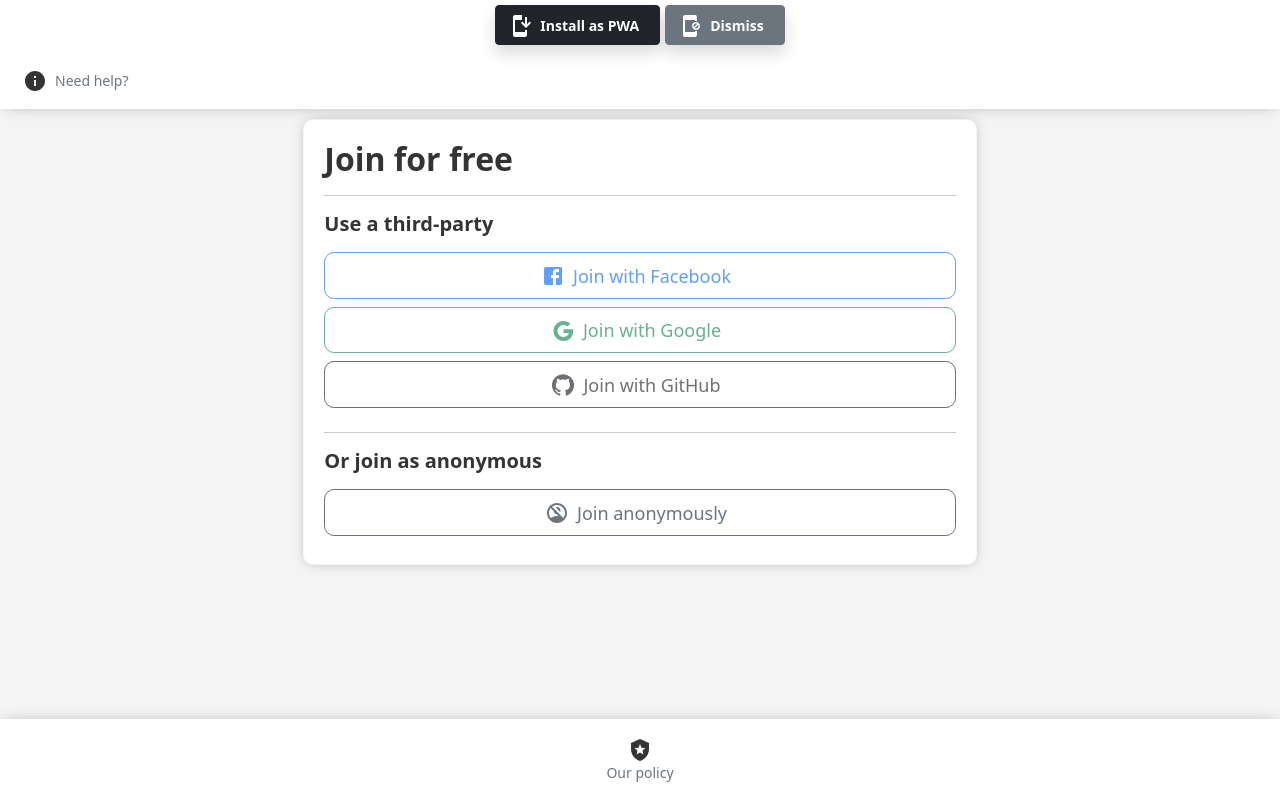
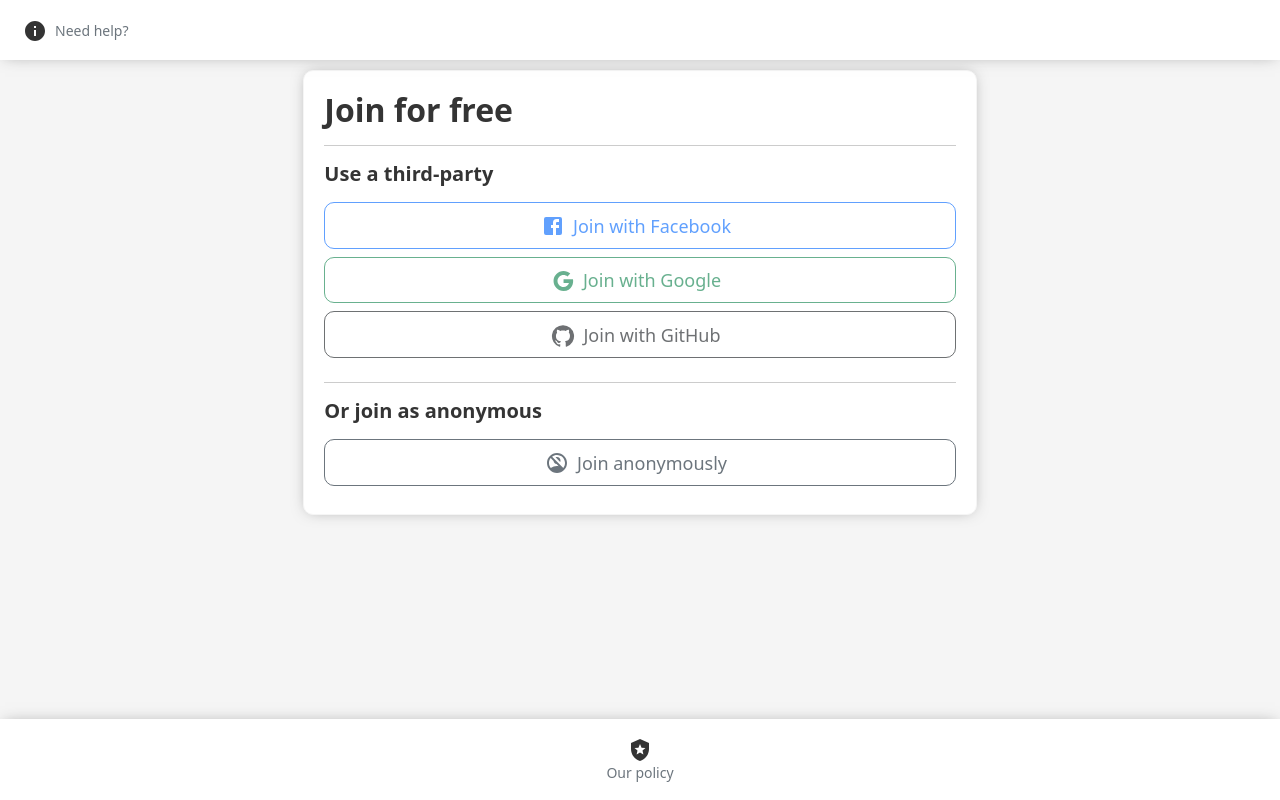
Before and after one commit to kawlik/hello-ts, a React (Vite) app: page /#/login in a window 1280 px wide. Built offline with nearby package versions, Linux system fonts and the light colour scheme.

Commit message:
PWA instal finish

```diff
--- a/src/components/prompt-pwa.tsx
+++ b/src/components/prompt-pwa.tsx
@@ -1,6 +1,7 @@
+import { useState } from 'react';
+
 import AppBlockingIcon from '@mui/icons-material/AppBlocking';
 import InstallMobileIcon from '@mui/icons-material/InstallMobile';
-import { useState } from 'react';
 
 /*  Component logic
 /*   *   *   *   *   *   *   *   *   *   */
@@ -8,27 +9,50 @@
 	getInstallPrompt(): Promise<any>,
 }) {
 
-	prop.getInstallPrompt();
+	// 	install prompt handler
+	const [ install, setInstall ] = useState<any>( null );
+	const [ visible, setVisible ] = useState<boolean>( false );
+
+	// 	set ready at first
+	!install && prop.getInstallPrompt()
+	.then( install => setInstall( install ))
+	.then(() => setVisible( true ));
+
+	// 	installing PWA
+	async function installPWA() {
+
+		// 	prompt
+		install.prompt();
+
+		// 	await for outcome
+		const { outcome } = await install.userChoice;
+
+		// 	test outcome
+		if( outcome === 'accepted' ) dismissPWA();
+	}
+
+	// 	dismisnig PWA
+	function dismissPWA() { setVisible( false ); }
 
 
 /*  Component layout
 /*   *   *   *   *   *   *   *   *   *   */
 return(
-	<>
+	<section className='app-prompt-pwa' >
 	{
-		<section className='app-prompt-pwa' >
+		visible && <>
 
-			<button className='btn btn-dark shadow' onClick={ () => {} } >
+			<button className='btn btn-dark shadow' onClick={ () => installPWA() } >
 				<InstallMobileIcon />
 				<small className='align-middle fw-bold p-2' >Install as PWA</small>
 			</button>
 
-			<button className='btn btn-secondary shadow' onClick={ () => {} } >
+			<button className='btn btn-secondary shadow' onClick={ () => dismissPWA() } >
 				<AppBlockingIcon />
 				<small className='align-middle fw-bold p-2' >Dismiss</small>
 			</button>
 
-		</section>
+		</>
 	}
-	</>
+	</section>
 )};
--- a/src/services/pwa.service.ts
+++ b/src/services/pwa.service.ts
@@ -34,6 +34,9 @@
 			//  dispatch ecent
 			window.dispatchEvent( this.installPromptReady );
 		});
+
+		// 	fire up immediately
+		this.getInstallPrompt();
 	}
 
 	public async getInstallPrompt(): Promise<any> {
--- a/src/styles/common.scss
+++ b/src/styles/common.scss
@@ -10,6 +10,17 @@
 $c-facebook: #3b5998;
 $c-google: #0F9D58;
 $c-github: #333333;
+
+
+/*  maps
+/*   *   *   *   *   *   *   *   *   *   */
+
+$z-index: (
+    'base': 0,
+    'infobar': 10,
+    'pwainstall': 20,
+    'notification': 30,
+);
 
 
 /*  fast mixins
--- a/src/styles/components/infobar-bottom.scss
+++ b/src/styles/components/infobar-bottom.scss
@@ -4,8 +4,8 @@
     @include transition();
 
     background-color: $c-primary;
+    z-index: map-get( $z-index, 'infobar' );
     padding: 10px;
-    z-index: 10;
     gap: 10px;
 
     display: flex;
--- a/src/styles/components/infobar-top.scss
+++ b/src/styles/components/infobar-top.scss
@@ -4,8 +4,8 @@
     @include transition();
 
     background-color: $c-primary;
+    z-index: map-get( $z-index, 'infobar' );
     padding: 10px;
-    z-index: 10;
     gap: 10px;
 
     display: flex;
--- a/src/styles/components/prompt-pwa.scss
+++ b/src/styles/components/prompt-pwa.scss
@@ -1,16 +1,21 @@
 section.app-prompt-pwa {
 
-    @include animateEaseIn();
     @include transition();
 
 	background-color: #ffffff;
 
-    z-index: 20;
-    padding: 5px;
-    gap: 5px;
+    z-index: map-get( $z-index, 'pwainstall' );
 
     display: flex;
     flex-wrap: nowrap;
     flex-direction: row;
     justify-content: center;
+
+    button {
+
+        @include animateEaseIn();
+        @include transition();
+
+        margin: 5px;
+    }
 }
```
Also changed, not shown: 5 other files (tests, documents, lock files or other folders).
